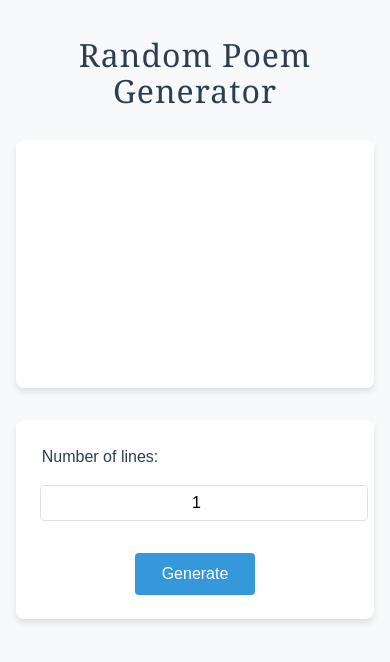
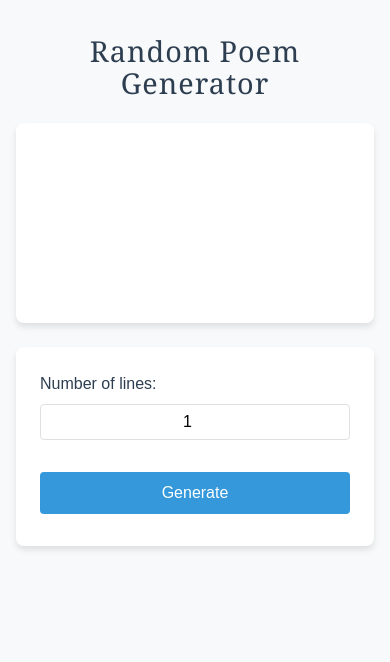
Before and after one commit to laurenssouthgate/random-poetry-generator-v2, a React (Vite) app: page / in a window 390 px wide. Shown: the top 662 px of the page. Built offline with nearby package versions, Linux system fonts and the light colour scheme.

Commit message:
Improve mobile responsiveness

```diff
--- a/src/App.css
+++ b/src/App.css
@@ -15,12 +15,21 @@ body {
   background-color: var(--background-color);
   color: var(--text-color);
   line-height: 1.6;
+  width: 100%;
+  overflow-x: hidden;
+  box-sizing: border-box;
+}
+
+*, *:before, *:after {
+  box-sizing: inherit;
 }
 
 #root {
   max-width: 800px;
   margin: 0 auto;
   padding: 2rem;
+  width: 100%;
+  box-sizing: border-box;
 }
 
 .App {
@@ -48,12 +57,19 @@ h1 {
   display: flex;
   flex-direction: column;
   gap: 1rem;
+  max-width: 100%;
+  word-wrap: break-word;
+  overflow-wrap: break-word;
 }
 
 .poem-line {
   font-size: 1.2rem;
   line-height: 1.8;
   color: var(--text-color);
+  max-width: 100%;
+  overflow-wrap: break-word;
+  word-wrap: break-word;
+  hyphens: auto;
 }
 
 .poem-line::first-letter {
@@ -173,23 +189,50 @@ button:hover {
 @media (max-width: 600px) {
   #root {
     padding: 1rem;
+    width: 100%;
+    max-width: 100%;
+    box-sizing: border-box;
   }
 
   h1 {
-    font-size: 2rem;
+    font-size: 1.8rem;
+    margin-bottom: 1.5rem;
   }
 
   .poem-container {
-    padding: 1.5rem;
+    padding: 1.25rem;
+    margin-bottom: 1.5rem;
+  }
+
+  .poem-line {
+    font-size: 1.1rem;
+    line-height: 1.6;
   }
 
   .input-group {
     flex-direction: column;
     align-items: flex-start;
+    gap: 0.5rem;
+  }
+
+  label {
+    min-width: unset;
+    text-align: left;
   }
 
   input[type="number"] {
     width: 100%;
+  }
+
+  .button-group {
+    flex-direction: column;
+    width: 100%;
+  }
+
+  button {
+    width: 100%;
+    min-width: unset;
+    margin-bottom: 0.5rem;
   }
 }
 
```
